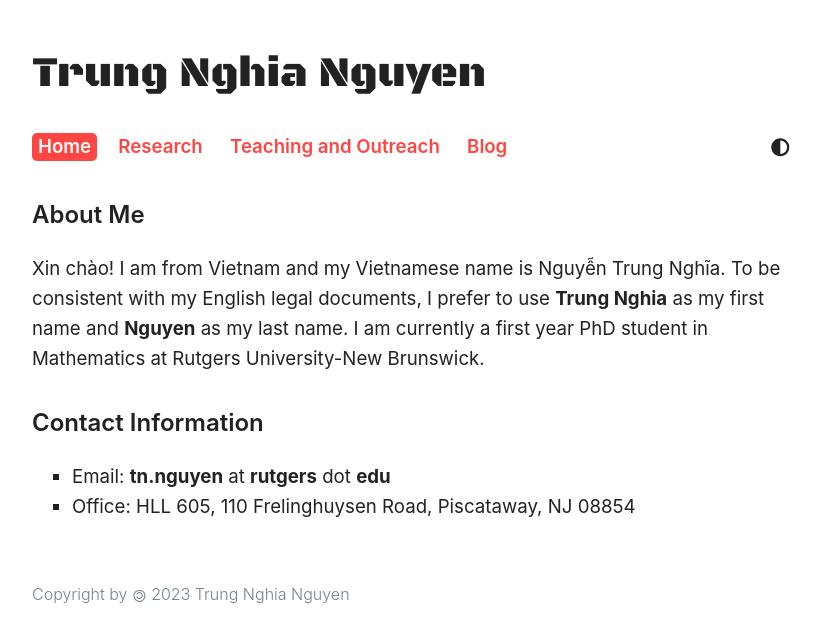
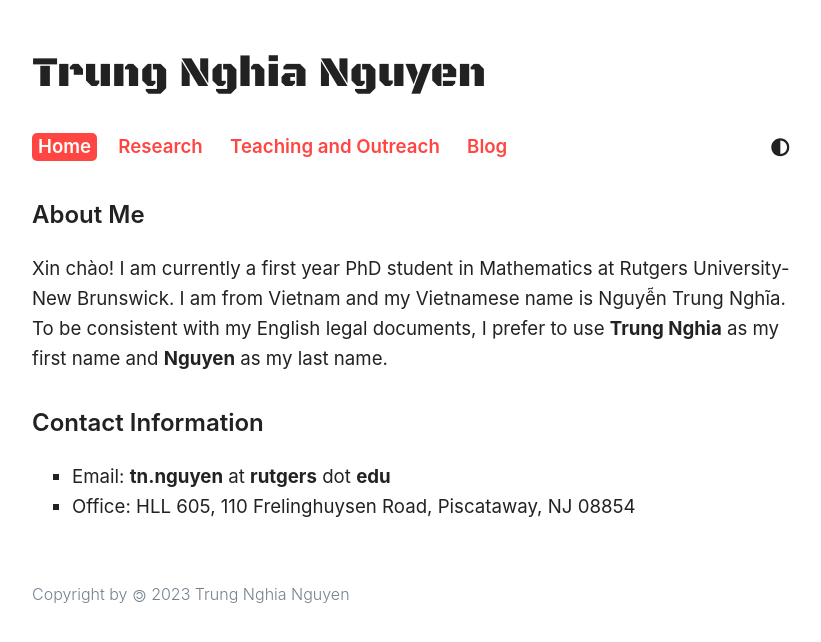
Before and after one commit to tnghianguyen/tnghianguyen.github.io, a Jekyll site: the page built from index.html, in a window 1280 px wide. Shown: the top 642 px of the page, without its empty margins (224-1045 px from the left). Built offline with Jekyll 4.4.1, drawn with Linux system fonts in a browser that asks for light colours; the list of posts is cut into pages by our own code; comment, search, counter and statistics services are not loaded.

Commit message:
update homepage

```diff
--- a/index.html
+++ b/index.html
@@ -7,7 +7,7 @@ clipboard: true
 
 <h2>About Me</h2>
 <p>
-    Xin chào! I am from Vietnam and my Vietnamese name is Nguyễn Trung Nghĩa. To be consistent with my English legal documents, I prefer to use <strong>Trung Nghia</strong> as my first name and <strong>Nguyen</strong> as my last name. I am currently a first year PhD student in Mathematics at Rutgers University-New Brunswick. <br>
+    Xin chào! I am currently a first year PhD student in Mathematics at Rutgers University-New Brunswick. I am from Vietnam and my Vietnamese name is Nguyễn Trung Nghĩa. To be consistent with my English legal documents, I prefer to use <strong>Trung Nghia</strong> as my first name and <strong>Nguyen</strong> as my last name. <br>
 </p>
 
 <h2>Contact Information</h2>
```
